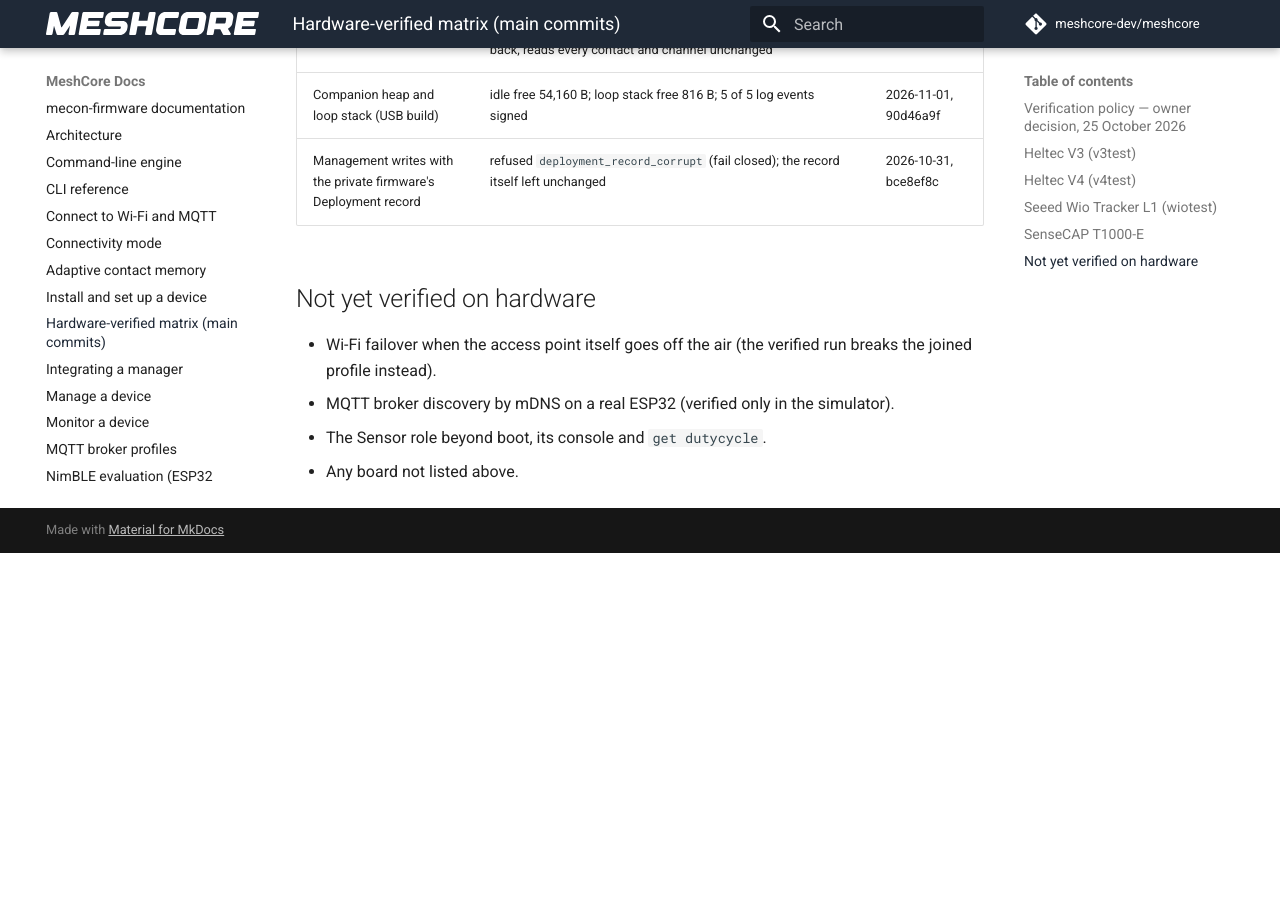
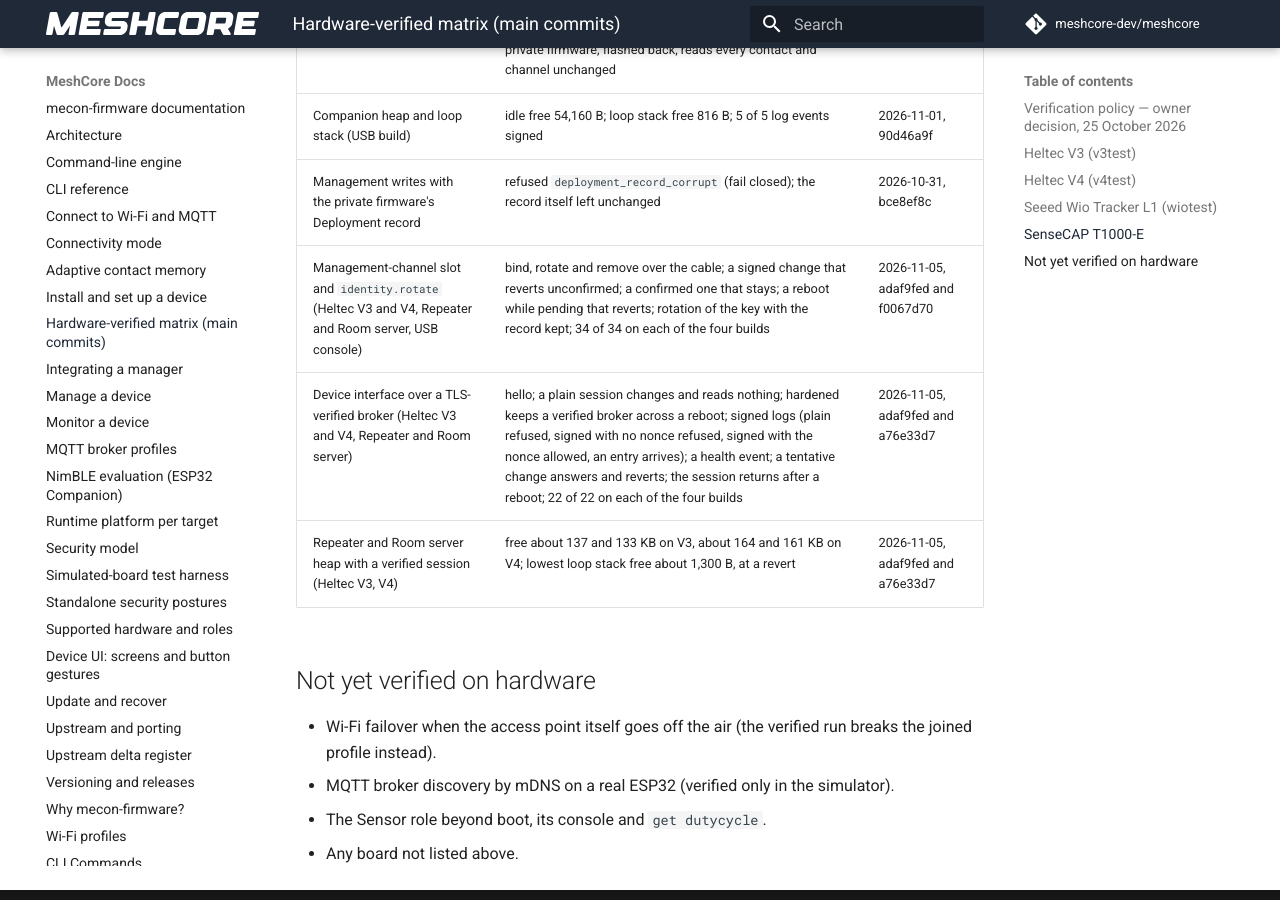
Before and after one commit to hoejriis/mecon-firmware, an MkDocs documentation site: the page built from docs/HARDWARE_VERIFIED.md, in a window 1280 px wide and 900 px high, scrolled down 8444 px. Built offline with MkDocs 1.6.1 and Material for MkDocs 9.7.7, drawn with Linux system fonts in a browser that asks for light colours; comment, search, counter and statistics services are not loaded; before the commit the page ends 8997 px from its top, so only the background shows below that.

Commit message:
HARDWARE_VERIFIED: the Repeater and Room server on a real broker
The rows for the management slot, the broker session and their heap, from the bench session of 2026-11-05.

Co-Authored-By: Claude Opus 5.5 (1M context) <noreply@anthropic.com>

```diff
--- a/docs/HARDWARE_VERIFIED.md
+++ b/docs/HARDWARE_VERIFIED.md
@@ -110,6 +110,9 @@ broker host (throwaway TLS brokers) and USB host. Dates are UTC; builds are the
 | Companion on a board carrying the private firmware's data | boots and stays up; 350 of 350 contacts and 40 of 40 channels identical to a prior backup (the stock contact table); a change to the full table survives a reboot; the private firmware, flashed back, reads every contact and channel unchanged | 2026-10-31, bce8ef8c |
 | Companion heap and loop stack (USB build) | idle free 54,160 B; loop stack free 816 B; 5 of 5 log events signed | 2026-11-01, 90d46a9f |
 | Management writes with the private firmware's Deployment record | refused `deployment_record_corrupt` (fail closed); the record itself left unchanged | 2026-10-31, bce8ef8c |
+| Management-channel slot and `identity.rotate` (Heltec V3 and V4, Repeater and Room server, USB console) | bind, rotate and remove over the cable; a signed change that reverts unconfirmed; a confirmed one that stays; a reboot while pending that reverts; rotation of the key with the record kept; 34 of 34 on each of the four builds | 2026-11-05, adaf9fed and f0067d70 |
+| Device interface over a TLS-verified broker (Heltec V3 and V4, Repeater and Room server) | hello; a plain session changes and reads nothing; hardened keeps a verified broker across a reboot; signed logs (plain refused, signed with no nonce refused, signed with the nonce allowed, an entry arrives); a health event; a tentative change answers and reverts; the session returns after a reboot; 22 of 22 on each of the four builds | 2026-11-05, adaf9fed and a76e33d7 |
+| Repeater and Room server heap with a verified session (Heltec V3, V4) | free about 137 and 133 KB on V3, about 164 and 161 KB on V4; lowest loop stack free about 1,300 B, at a revert | 2026-11-05, adaf9fed and a76e33d7 |
 
 ## Not yet verified on hardware
 
```
